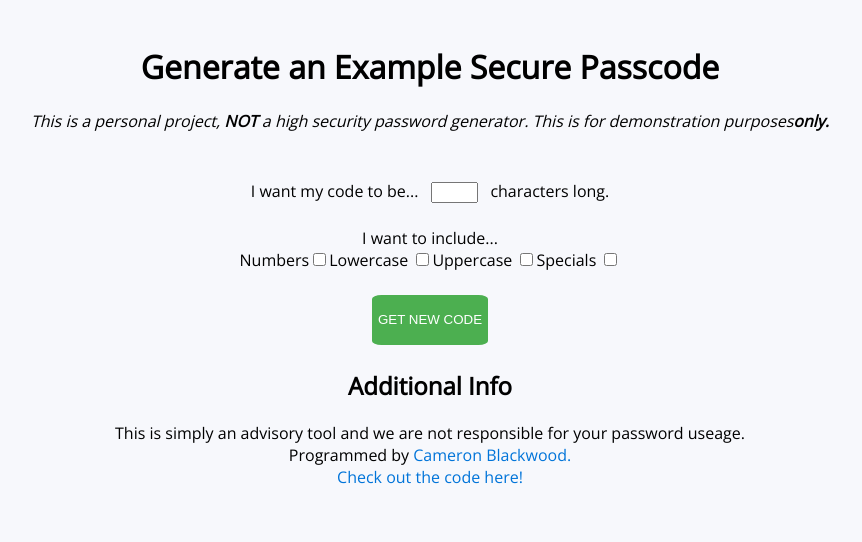
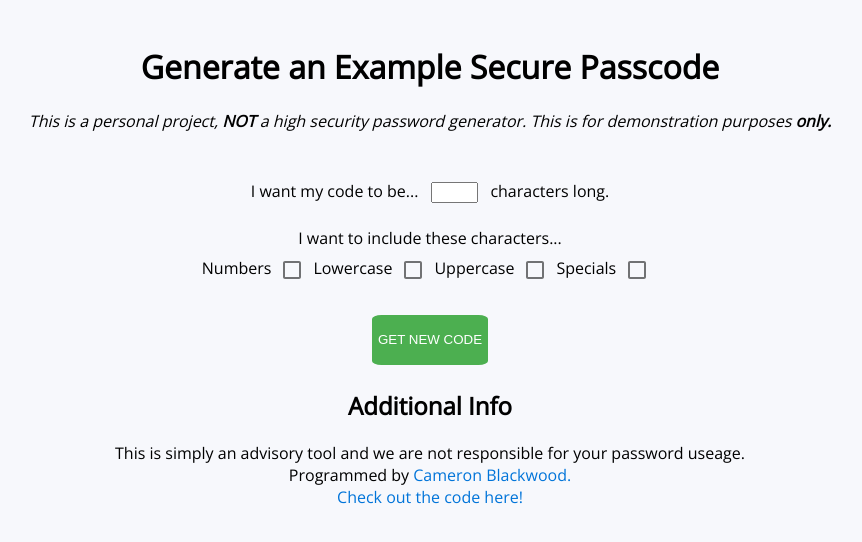
Before and after one commit to Reikon95/give-me-a-random-passcode, a React (Create React App) app: page / in a window 1280 px wide. Shown: the top 542 px of the page, without its empty margins (210-1072 px from the left). Built offline with nearby package versions, Linux system fonts and the light colour scheme.

Commit message:
added mat integration

```diff
--- a/package.json
+++ b/package.json
@@ -3,6 +3,7 @@
   "version": "0.1.0",
   "private": true,
   "dependencies": {
+    "@material-ui/core": "^4.11.3",
     "@testing-library/jest-dom": "^4.2.4",
     "@testing-library/react": "^9.3.2",
     "@testing-library/user-event": "^7.1.2",
--- a/src/App.jsx
+++ b/src/App.jsx
@@ -1,4 +1,5 @@
 import React, { useState } from "react"
+import { Button, Checkbox, InputLabel } from "@material-ui/core"
 import codeGenerator from "./scripts/codeGenerator.tsx"
 import Content from "./assets/content/content.tsx"
 import "./App.css"
@@ -77,7 +78,7 @@ function App() {
         <em>
           This is a personal project, <strong>NOT</strong> a high security
           password generator. This is for demonstration purposes
-          <strong>only.</strong>
+          <strong> only.</strong>
         </em>
       </div>
       <div className="decide-length-of-code">
@@ -92,13 +93,16 @@ function App() {
         characters long.
       </div>
       <div className="options-wrapper">
-        I want to include...
+        I want to include these characters...
         <div>
           Numbers
-          <input type="checkbox" onChange={() => setObj("nums")} />
-          Lowercase <input type="checkbox" onChange={() => setObj("lower")} />
-          Uppercase <input type="checkbox" onChange={() => setObj("upper")} />
-          Specials <input type="checkbox" onChange={() => setObj("special")} />
+          <Checkbox onChange={() => setObj("nums")} />
+          Lowercase
+          <Checkbox onChange={() => setObj("lower")} />
+          Uppercase
+          <Checkbox onChange={() => setObj("upper")} />
+          Specials
+          <Checkbox onChange={() => setObj("special")} />
         </div>
       </div>
       <div className="buttons-wrap">
```
Also changed, not shown: 1 other file (tests, documents, lock files or other folders).
